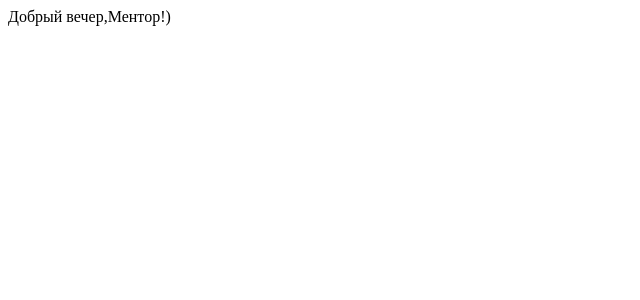
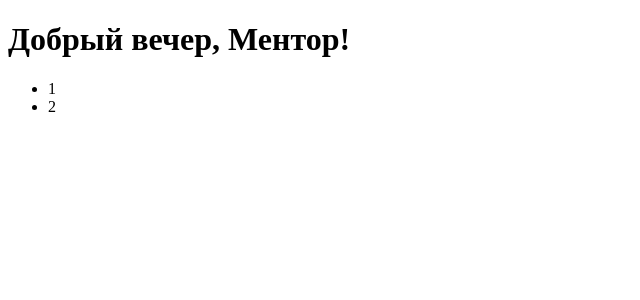
Before and after one commit to WebHeroSchool/todo088, a React (Create React App) app: page / in a window 1280 px wide. Shown: the top 300 px of the page, without its empty margins (0-640 px from the left). Built offline with nearby package versions, Linux system fonts and the light colour scheme.

Commit message:
lesson 17

```diff
--- a/src/App.js
+++ b/src/App.js
@@ -1,7 +1,13 @@
 import React from 'react';
 
-const element = (<div>
-Добрый вечер,Ментор!)
+const ItemList = () => (<ul>
+<li>1</li>
+<li>2</li>
+</ul>);
+
+const App = () => (<div>
+<h1>Добрый вечер, Ментор!</h1>
+<ItemList />
 </div>);
 
-export {element};
+export default App;
--- a/src/index.js
+++ b/src/index.js
@@ -1,8 +1,8 @@
 import React from 'react';
 import ReactDOM from 'react-dom';
-import {element} from './App';
+import App from './App';
 
 
 
 
-ReactDOM.render(element,document.getElementById('root'));
+ReactDOM.render(<App />,document.getElementById('root'));
```
